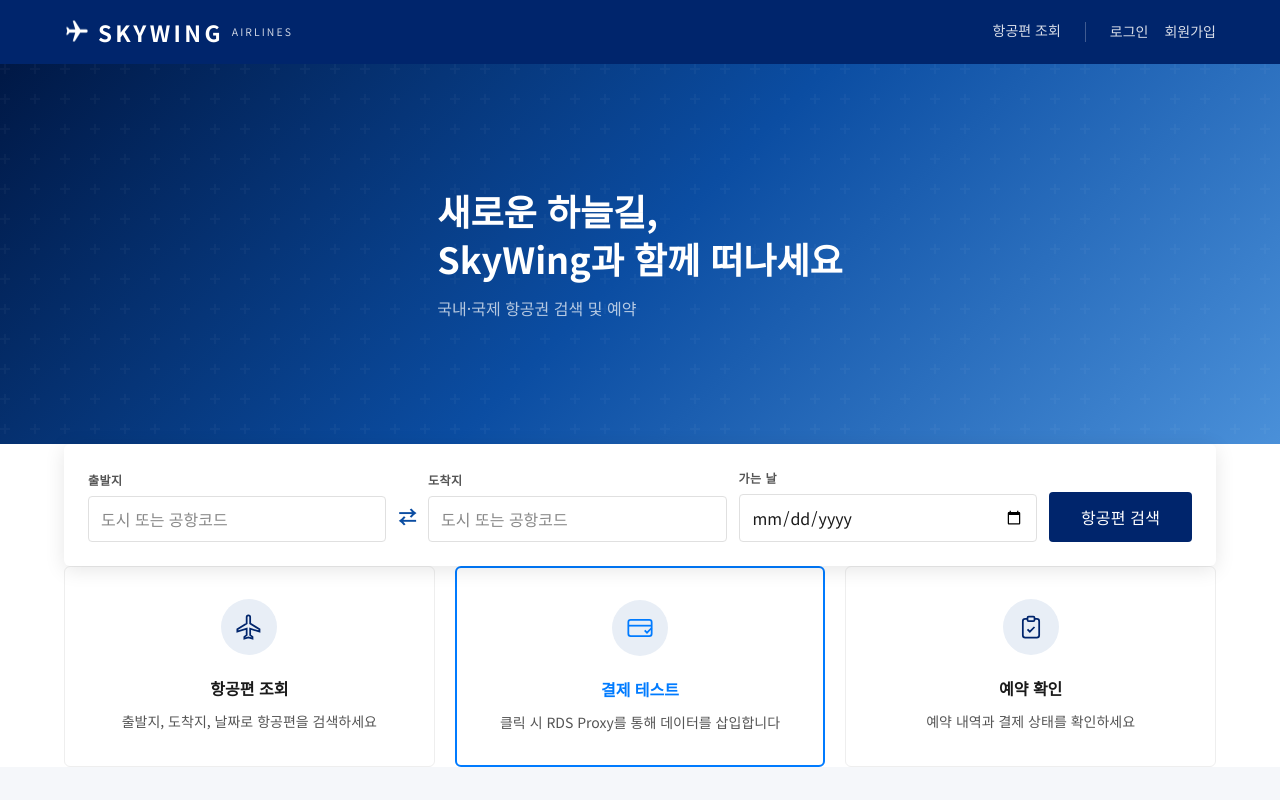
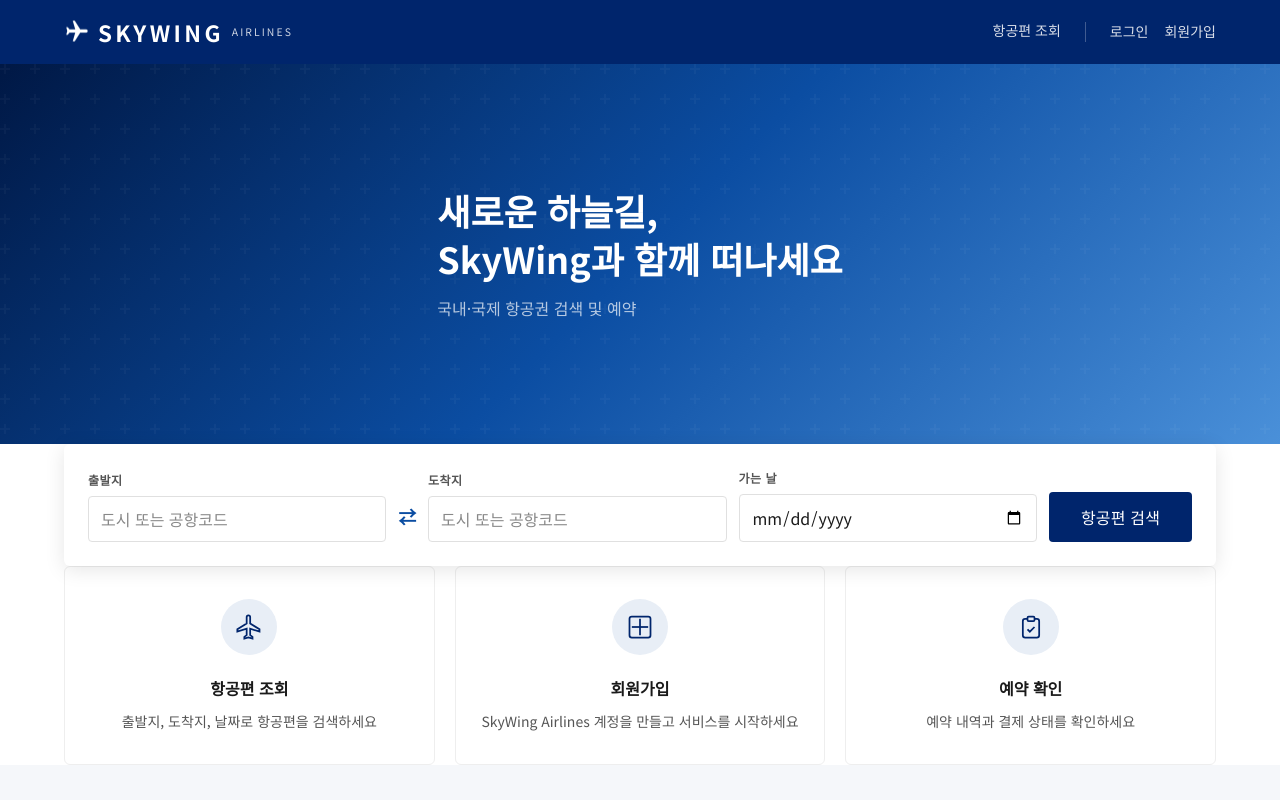
Before and after one commit to Megazone-Final/airline-frontend, a React (Vite) app: page / in a window 1280 px wide. Shown: the top 800 px of the page. Built offline with nearby package versions, Linux system fonts and the light colour scheme.

Commit message:
🐛 fix: 홈 회원가입 카드 연결 수정

```diff
--- a/src/pages/Home.jsx
+++ b/src/pages/Home.jsx
@@ -1,6 +1,5 @@
 import { useState } from 'react';
 import { useNavigate } from 'react-router-dom';
-import { createPayment } from '../api/payment';
 import './Home.css';
 
 export default function Home() {
@@ -8,28 +7,6 @@ export default function Home() {
     const [departure, setDeparture] = useState('');
     const [arrival, setArrival] = useState('');
     const [date, setDate] = useState('');
-
-    // [추가] 결제 테스트 API 호출 함수
-    const handlePaymentTest = async () => {
-        try {
-            const response = await createPayment({
-                flightId: 10,
-                date: '2026-03-25',
-                passengers: [{ firstName: '홍길동', lastName: '홍', birth: '1990-01-01', gender: 'M', passport: 'M12345678', nationality: 'KR' }],
-                totalAmount: 75000,
-            });
-
-            if (response && response.data) {
-                alert('✅ 결제 데이터가 RDS에 성공적으로 삽입되었습니다!');
-                console.log('Success:', response.data);
-            } else {
-                throw new Error('결제 실패');
-            }
-        } catch (error) {
-            console.error('Error:', error);
-            alert('❌ 결제 실패 (로그 확인 필요)');
-        }
-    };
 
     const handleSearch = (e) => {
         e.preventDefault();
@@ -103,17 +80,16 @@ export default function Home() {
                         <p>출발지, 도착지, 날짜로 항공편을 검색하세요</p>
                     </div>
 
-                    {/* [새로 추가된 버튼 카드] */}
-                    <div className="ql-card" onClick={handlePaymentTest} style={{ cursor: 'pointer', border: '2px solid #007bff' }}>
+                    <div className="ql-card" onClick={() => navigate('/register')}>
                         <div className="ql-icon-wrap">
-                            <svg width="28" height="28" viewBox="0 0 24 24" fill="none" stroke="#007bff" strokeWidth="1.5">
-                                <rect x="2" y="5" width="20" height="14" rx="2" />
-                                <line x1="2" y1="10" x2="22" y2="10" />
-                                <path d="M16 14l2 2 4-4" />
+                            <svg width="28" height="28" viewBox="0 0 24 24" fill="none" stroke="currentColor" strokeWidth="1.5">
+                                <path d="M12 5v14" />
+                                <path d="M5 12h14" />
+                                <path d="M19 21H5a2 2 0 01-2-2V5a2 2 0 012-2h14a2 2 0 012 2v14a2 2 0 01-2 2z" />
                             </svg>
                         </div>
-                        <h3 style={{ color: '#007bff' }}>결제 테스트</h3>
-                        <p>클릭 시 RDS Proxy를 통해 데이터를 삽입합니다</p>
+                        <h3>회원가입</h3>
+                        <p>SkyWing Airlines 계정을 만들고 서비스를 시작하세요</p>
                     </div>
 
                     <div className="ql-card" onClick={() => navigate('/mypage')}>
```
